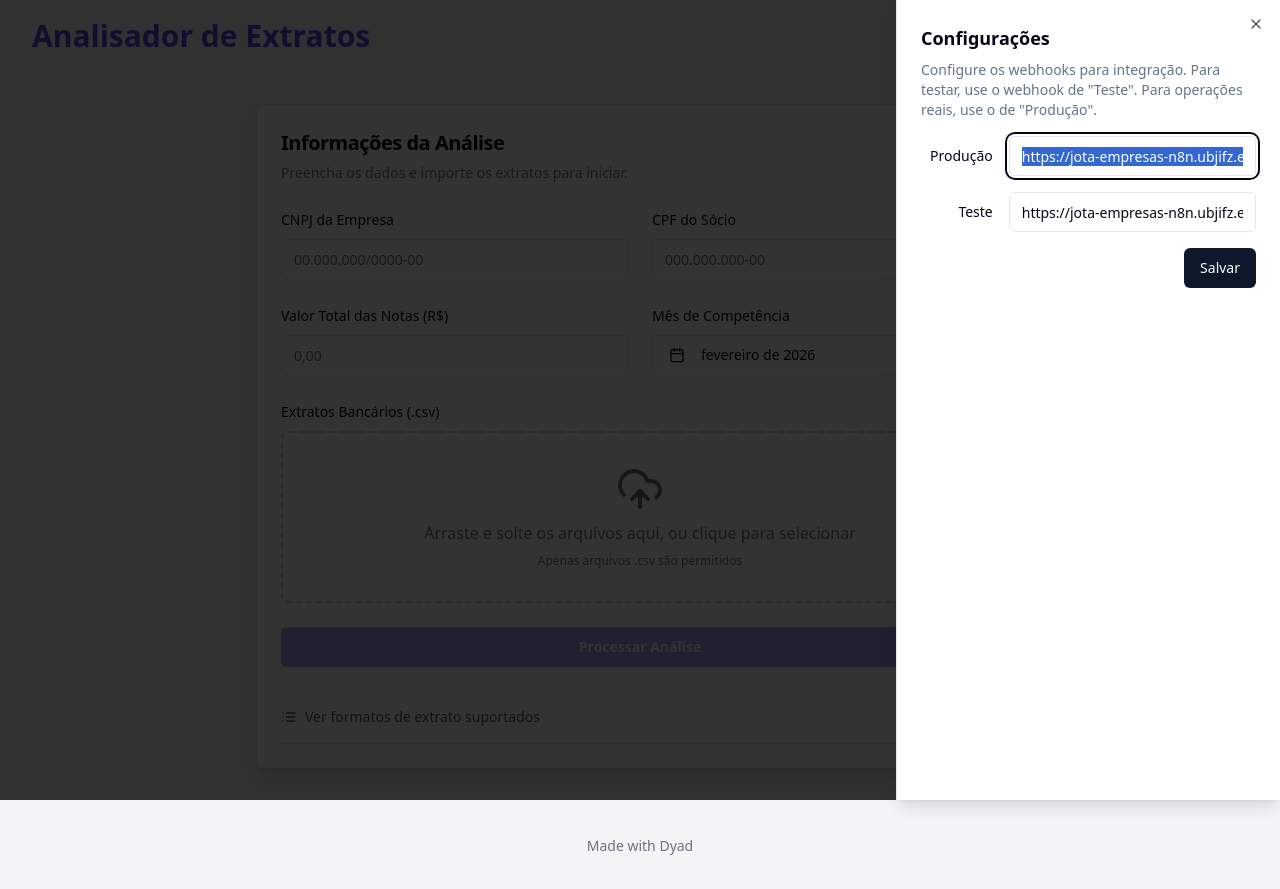
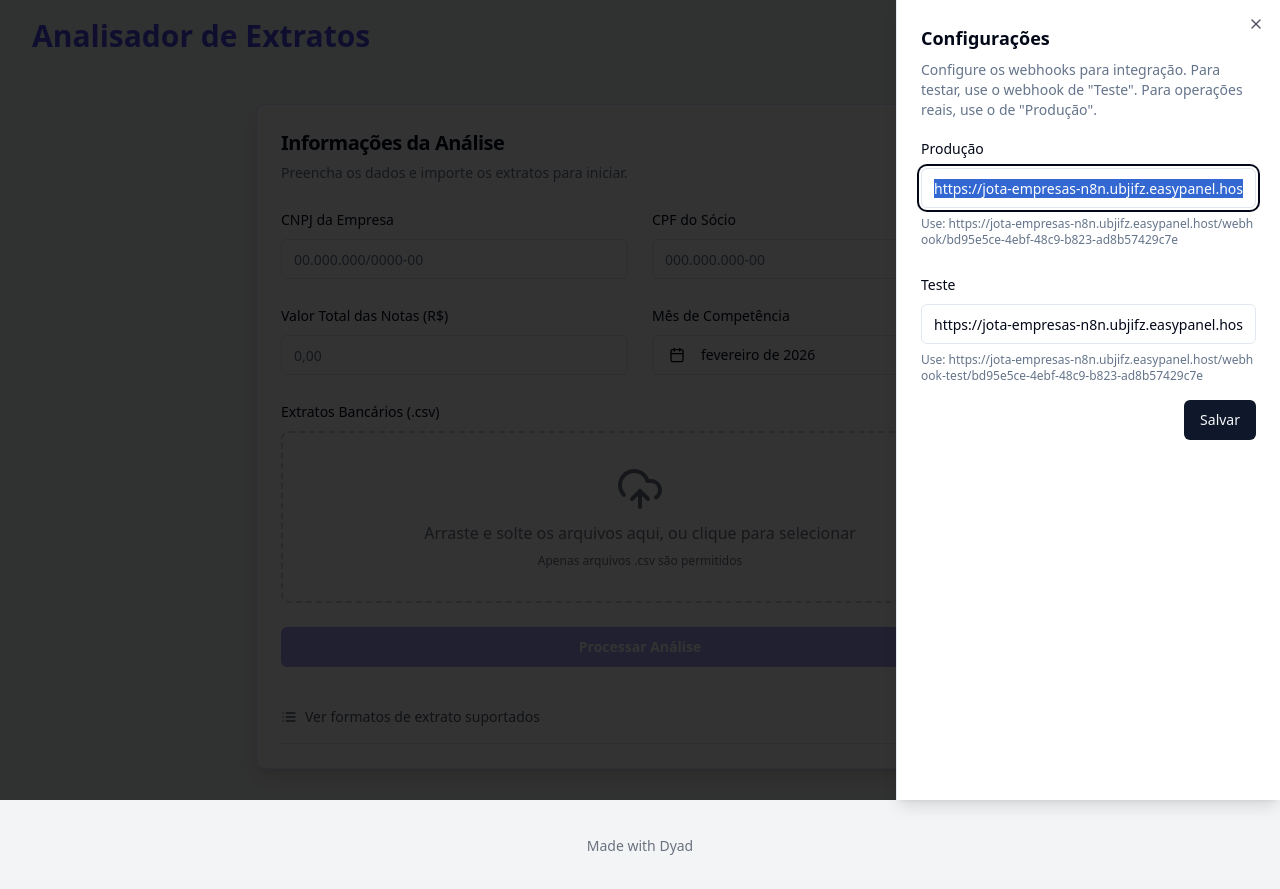
Before and after one commit to JotaEmpresas/consultExtratos, a React (Vite) app: page / in a window 1280 px wide. Both pictures are taken after a click on the button "Configurações". Built offline with nearby package versions, Linux system fonts and the light colour scheme.

Commit message:
[dyad] Adicionando URLs de exemplo no menu de configurações - wrote 1 file(s)

```diff
--- a/src/components/SettingsSheet.tsx
+++ b/src/components/SettingsSheet.tsx
@@ -24,7 +24,6 @@ export function SettingsSheet() {
   useEffect(() => {
     const savedProdWebhook = localStorage.getItem('prodWebhookUrl');
     const savedTestWebhook = localStorage.getItem('testWebhookUrl');
-    // Only set from localStorage if it exists, otherwise keep the default
     if (savedProdWebhook) setProdWebhook(savedProdWebhook);
     if (savedTestWebhook) setTestWebhook(savedTestWebhook);
   }, []);
@@ -50,28 +49,32 @@ export function SettingsSheet() {
             Configure os webhooks para integração. Para testar, use o webhook de "Teste". Para operações reais, use o de "Produção".
           </SheetDescription>
         </SheetHeader>
-        <div className="grid gap-4 py-4">
-          <div className="grid grid-cols-4 items-center gap-4">
-            <Label htmlFor="prod-webhook" className="text-right">
+        <div className="grid gap-6 py-4">
+          <div className="space-y-2">
+            <Label htmlFor="prod-webhook">
               Produção
             </Label>
             <Input
               id="prod-webhook"
               value={prodWebhook}
               onChange={(e) => setProdWebhook(e.target.value)}
-              className="col-span-3"
             />
+            <p className="text-xs text-muted-foreground break-all">
+              Use: https://jota-empresas-n8n.ubjifz.easypanel.host/webhook/bd95e5ce-4ebf-48c9-b823-ad8b57429c7e
+            </p>
           </div>
-          <div className="grid grid-cols-4 items-center gap-4">
-            <Label htmlFor="test-webhook" className="text-right">
+          <div className="space-y-2">
+            <Label htmlFor="test-webhook">
               Teste
             </Label>
             <Input
               id="test-webhook"
               value={testWebhook}
               onChange={(e) => setTestWebhook(e.target.value)}
-              className="col-span-3"
             />
+             <p className="text-xs text-muted-foreground break-all">
+              Use: https://jota-empresas-n8n.ubjifz.easypanel.host/webhook-test/bd95e5ce-4ebf-48c9-b823-ad8b57429c7e
+            </p>
           </div>
         </div>
         <SheetFooter>
```
